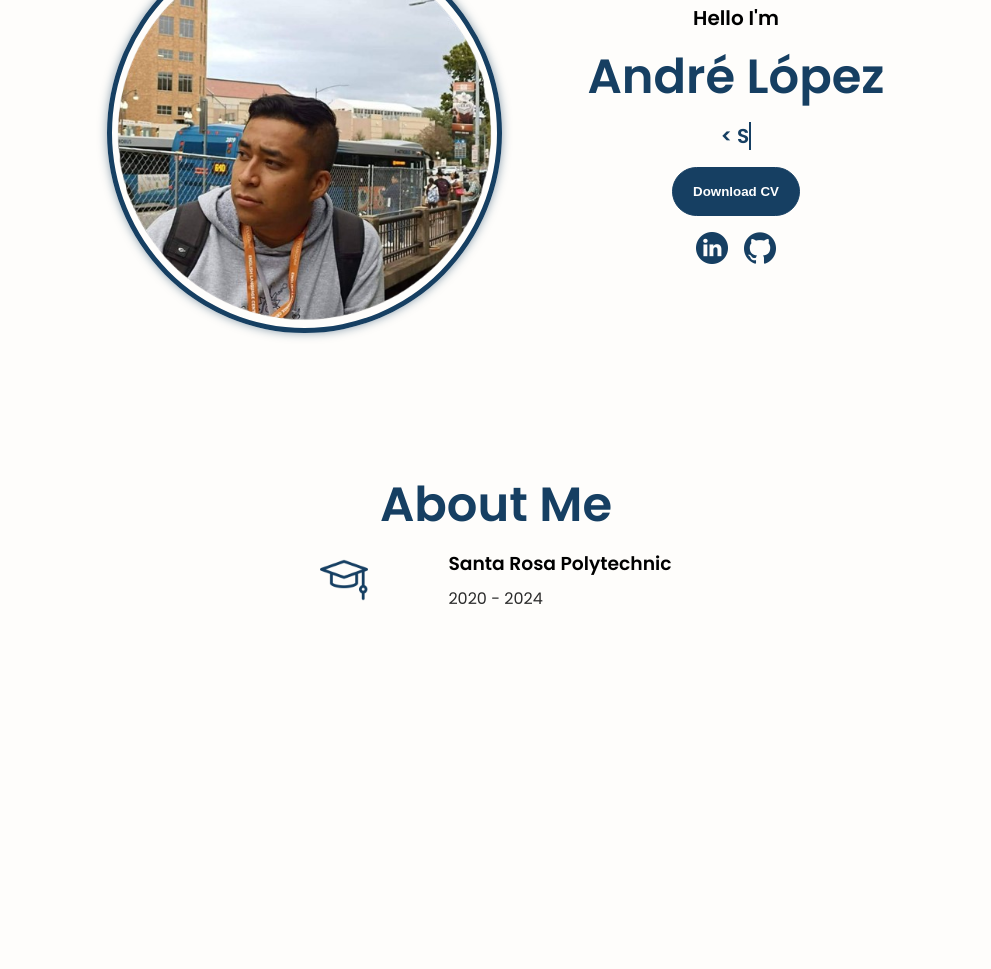
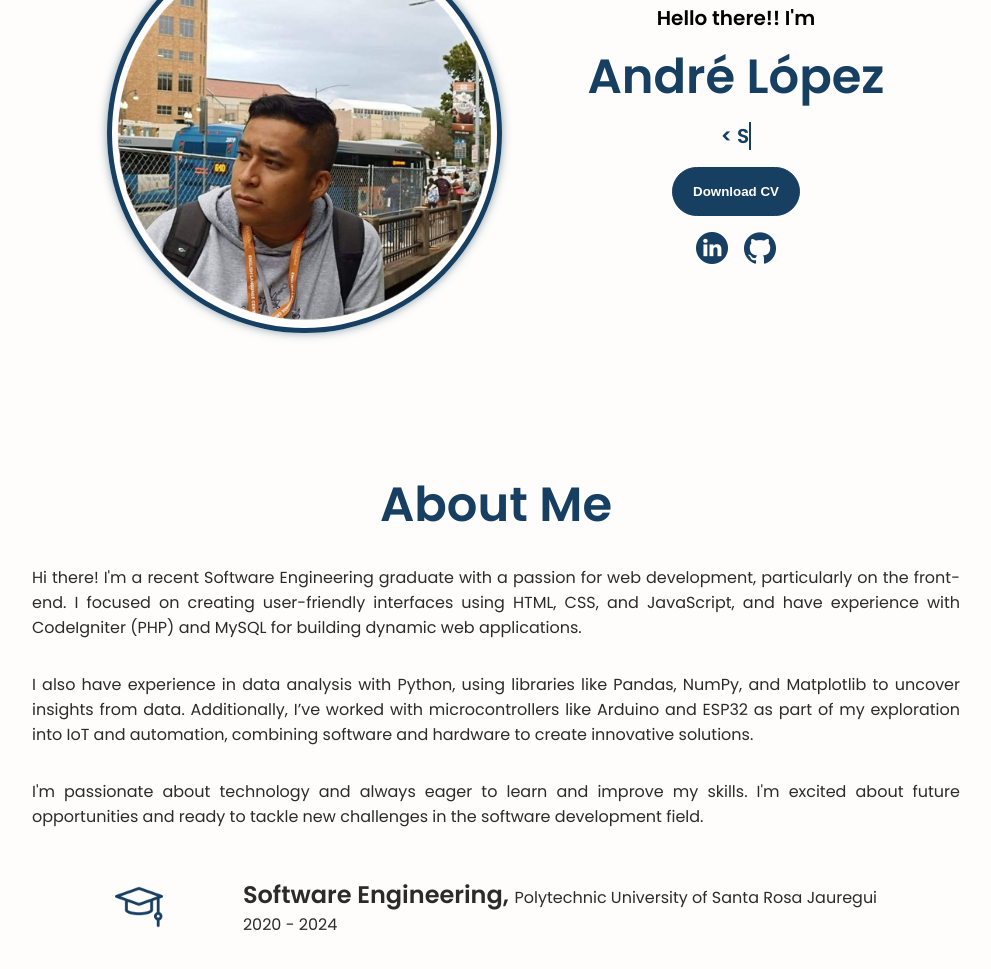
Before and after one commit to AndreLopez20/my_portafolio, a website: page index.html in a window 1280 px wide. Shown: the part 203-1172 px from the top of the page, without its empty margins (144-1135 px from the left). Drawn offline with Linux system fonts and the light colour scheme.

Commit message:
Avance 3  Portfolio

```diff
--- a/index.html
+++ b/index.html
@@ -49,7 +49,7 @@
         <img src="assets/my_picture.png" alt="Andre Lopez Picture" />
       </div>
       <div class="section_text">
-        <p class="section_text_p1">Hello I'm</p>
+        <p class="section_text_p1">Hello there!! I'm</p>
         <h1 class="title">André López</h1>
         <div class="section_text_p2 typewriter">
           <span id="typewriter-text"></span>
@@ -81,7 +81,28 @@
     <section id="about_me">
       <h1 class="title">About Me</h1>
       <div>
-        <div class="education">
+        <div class="about-text-container">
+          <p class="about-text">
+            Hi there! I'm a recent Software Engineering graduate with a passion
+            for web development, particularly on the front-end. I focused on
+            creating user-friendly interfaces using HTML, CSS, and JavaScript,
+            and have experience with CodeIgniter (PHP) and MySQL for building
+            dynamic web applications.
+          </p>
+          <p class="about-text">
+            I also have experience in data analysis with Python, using libraries
+            like Pandas, NumPy, and Matplotlib to uncover insights from data.
+            Additionally, I’ve worked with microcontrollers like Arduino and
+            ESP32 as part of my exploration into IoT and automation, combining
+            software and hardware to create innovative solutions.
+          </p>
+          <p class="about-text">
+            I'm passionate about technology and always eager to learn and
+            improve my skills. I'm excited about future opportunities and ready
+            to tackle new challenges in the software development field.
+          </p>
+        </div>
+        <div class="education_section">
           <div class="icon-container">
             <img
               src="assets/birrete.png"
@@ -90,7 +111,7 @@
             />
           </div>
           <div class="text-info">
-                <h3>Santa Rosa Polytechnic</h3>
+            <p><span class="school-title">Software Engineering, </span><span class="school-subtitle">Polytechnic University of Santa Rosa Jauregui</span></p>
             <p>2020 - 2024</p>
           </div>
         </div>
--- a/style.css
+++ b/style.css
@@ -19,6 +19,7 @@ html {
 
 p {
     color: #2b2b2b;
+    text-align: justify;
 }
 
 /* Transition */
@@ -292,9 +293,9 @@ section {
     background-color: #fefdfb;
 }
 
-/* ====================== PROFILE - SECTION =========================== */
+/* ====================== ABOUT ME - SECTION =========================== */
 
-.education {
+.education_section {
     display: flex;
     align-items: center;
     justify-content: center;
@@ -320,3 +321,23 @@ section {
 .text-info h3 {
     margin-bottom: 0.5rem;
 }
+
+.about-text {
+    text-align: justify;
+    padding: 1rem;
+
+}
+ .about-text-container {
+    justify-content: center;
+    gap: 5rem;
+    margin-bottom: 2rem;
+ }
+
+ .school-title {
+    font-size: 1.5em;
+    font-weight: bold;
+ }
+
+ .school-subtitle {
+    font-size: 1rem;
+ }
```
Lines whose indentation alone changed are shown as unchanged.
